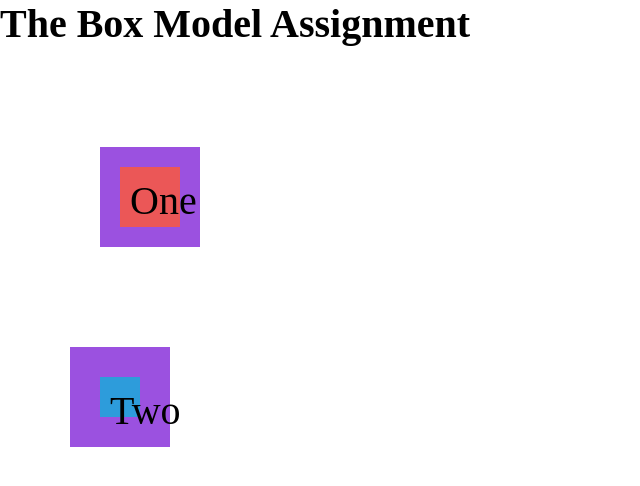
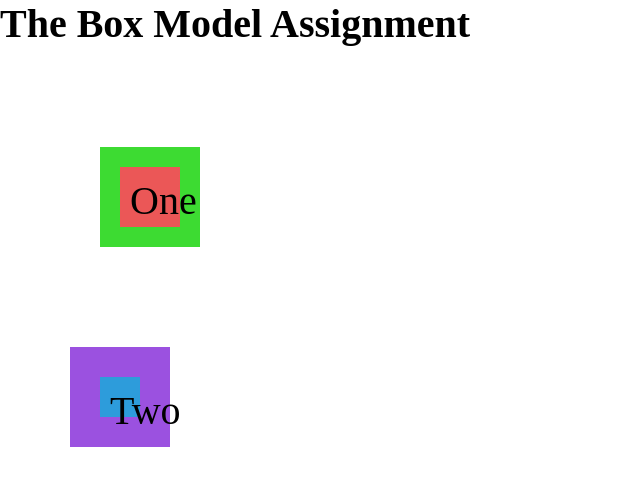
Before and after one commit to miasmith81/The-Box-Model-Assignment, a plain HTML site: page index.html in a window 1280 px wide. Shown: the whole page, without its empty margins (0-640 px from the left). Drawn offline with Linux system fonts and the light colour scheme.

Commit message:
Fix border color for box-one and remove border from box-two

```diff
--- a/css/styles.css
+++ b/css/styles.css
@@ -10,13 +10,12 @@
     padding: 10px;
     height: 100px;
     width: 100px;
-    border: 20px solid #9b51e0;
+    border: 20px solid #3ddb32;
     margin: 100px;
 }
 
 .box-two {
     background-color: #2d9cdb;
-    border: 0 solid #27ae60;
     padding: 10px;
     height: 100px;
     width: 100px;
```
